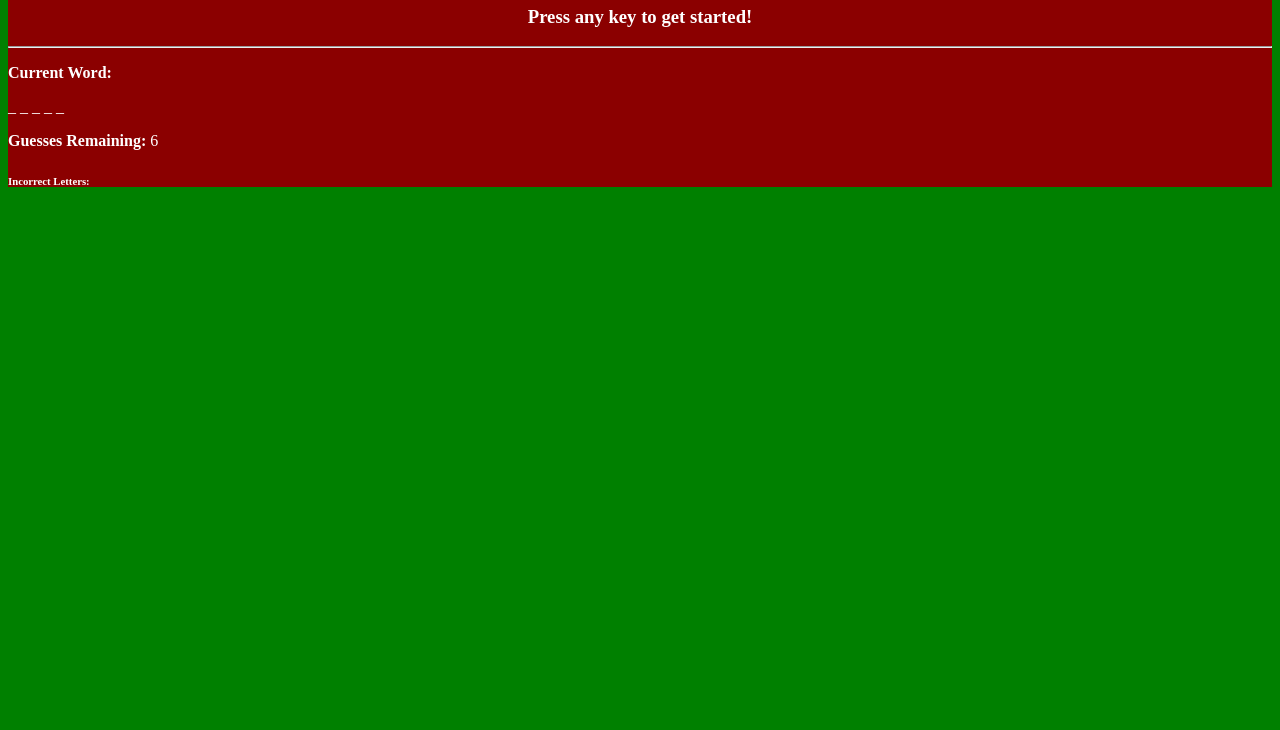
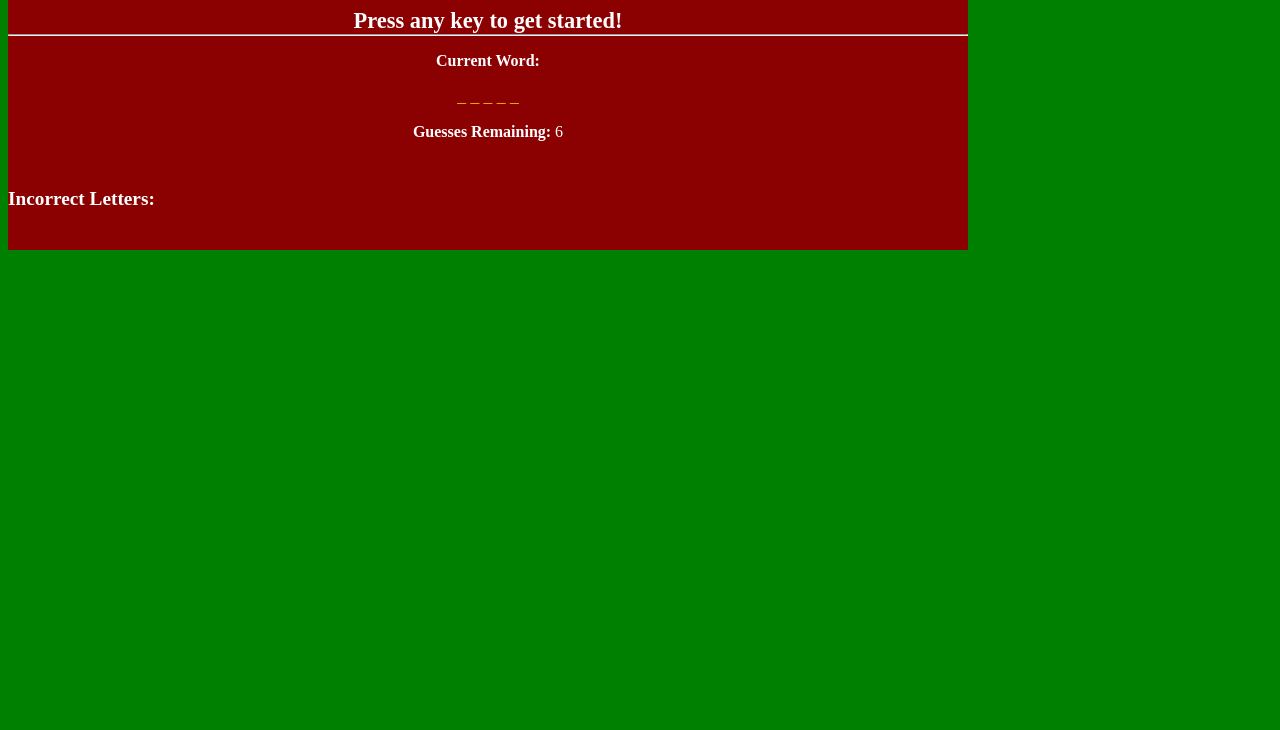
Before and after one commit to ATwrx/Hangman-Game, a plain HTML site: page index.html in a window 1280 px wide. Shown: the part 70-800 px from the top of the page. Drawn offline with nearby package versions, Linux system fonts and the light colour scheme.

Commit message:
made it look a little nicer

```diff
--- a/assets/css/style.css
+++ b/assets/css/style.css
@@ -1,25 +1,40 @@
-
 body {
   background-color: green;
   color: white;
 }
 .container {
   margin-bottom: 50px;
-}
-.jumbotron {
   background-color: darkred;
-}
-.top-title {
   text-align: center;
+  height: 300px;
+  width: auto;
+  max-width: 960px;
   color: white;
 }
-h1.title {
+.title {
   font-size: 1.9em;
   font-weight: bolder;
 }
-h3.title {
+.gold {
+  font-size: 1.1em;
+  color: rgba(255, 255, 0, 0.8);
+}
+
+#pregame-message {
   font-size: 1.4em;
+  padding-bottom: 5px;
 }
-.boxy {
-  border: 2px solid red;
+#pregame-message-box {
+  height: 18.2px;
 }
+
+#word-format{
+  text-transform: capitalize;
+}
+#guess-field {
+
+}
+#wrong-letter-box {
+  text-align: left;
+  font-size: 1.8em;
+}
--- a/assets/js/hangman.js
+++ b/assets/js/hangman.js
@@ -21,7 +21,6 @@ $(document).ready(function(){
   function chooseRandomWord() {
     var randomIndex =  Math.floor(Math.random() * words.length);
     selectedWord = words[randomIndex];
-    numOfLetters = selectedWord.length;
     initializeGuessFields();
   }
 
@@ -43,7 +42,6 @@ $(document).ready(function(){
     })
     fields = guessFields.toString().replace(/,/g, " ");
     $("#word-format").text(fields);
-
   }
 
   function wordArray() {
@@ -64,5 +62,6 @@ $(document).ready(function(){
       $("#guess-field").append(letter);
     }
   }
+
   chooseRandomWord();
 });
--- a/index.html
+++ b/index.html
@@ -12,18 +12,18 @@
 
 <body>
   <!-- Title  Area-->
-  <div class="container jumbotron">
+  <div class="container">
     <div class="top-title">
       <h1 class="title">Holiday Hangman Game</h1>
-      <div id="pregame-message">
-        <h3>Press any key to get started!</h3>
+      <div id="pregame-message-box">
+        <h3 id="pregame-message">Press any key to get started!</h3>
       </div>
     </div>
     <hr>
 
     <!-- Main Game Area  -->
-    <p><b>Current Word:</b></p>
-    <div id="word-format"></div>
+    <p><b>Current Word:<div id="word-format" class="gold"></div></b></p>
+
 
     <!-- Scores/Guesses Section -->
 
@@ -31,13 +31,11 @@
       <span id="guesses">6</span>
     </p>
 
-    <div class="wrong-letter-box">
-      <h6>Incorrect Letters: </h6>
-
-      <div id="guess-field"></div>
+    <div id="wrong-letter-box">
+      <h6>Incorrect Letters: <span id="guess-field" class="gold"></span></h6>
     </div>
   </div>
-</div>
+
 
   <script type="text/javascript" src="assets/js/hangman.js"></script>
 </body>
```
Also changed, not shown: 1 other file.
